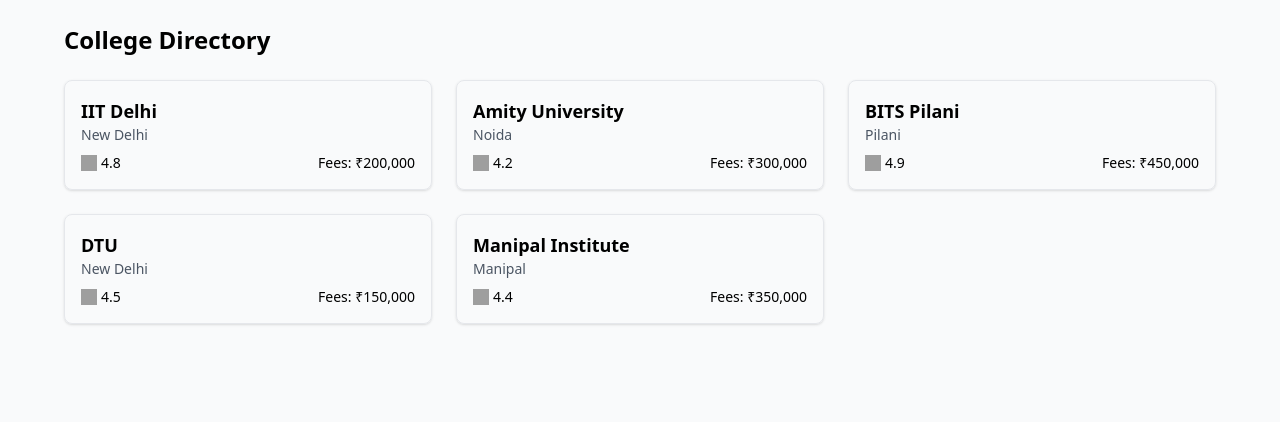
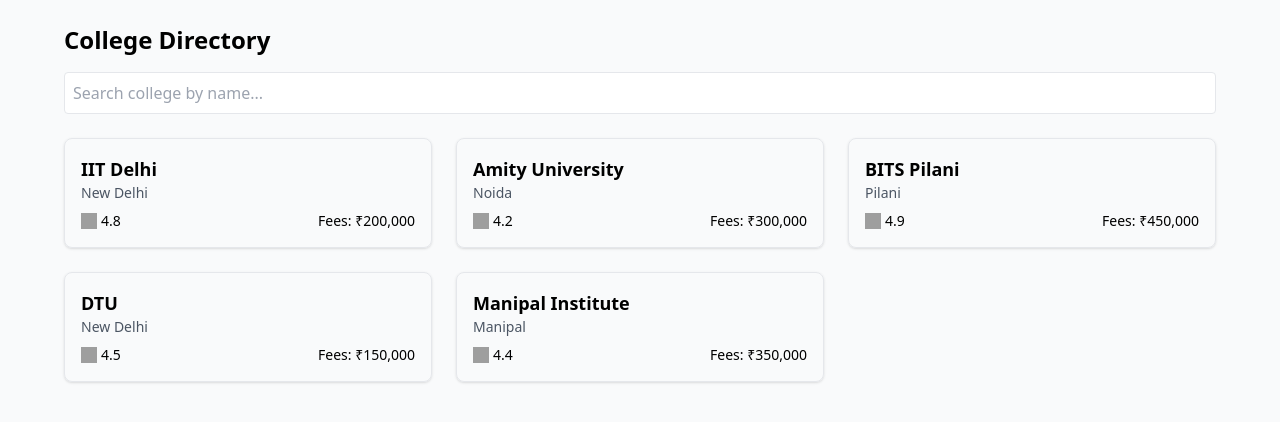
Before and after one commit to rachit012/The-College-Directory, a React (Vite) app: page / in a window 1280 px wide. Shown: the top 422 px of the page. Built offline with nearby package versions, Linux system fonts and the light colour scheme; grey boxes are pictures that could not be loaded.

Commit message:
added search feature

```diff
--- a/src/App.jsx
+++ b/src/App.jsx
@@ -1,16 +1,31 @@
+import { useState } from "react";
 import { colleges } from "./data/colleges";
 import CollegeCard from "./components/CollegeCard";
 
 export default function App() {
+  const [search, setSearch] = useState("");
+
+  const filteredColleges = colleges.filter(college =>
+    college.name.toLowerCase().includes(search.toLowerCase())
+  );
+
   return (
     <div className="min-h-screen bg-gray-50 p-6">
       <div className="max-w-6xl mx-auto">
-        <h1 className="text-2xl font-bold mb-6">
+        <h1 className="text-2xl font-bold mb-4">
           College Directory
         </h1>
 
+        <input
+          type="text"
+          placeholder="Search college by name..."
+          value={search}
+          onChange={e => setSearch(e.target.value)}
+          className="border p-2 rounded w-full mb-6"
+        />
+
         <div className="grid grid-cols-1 sm:grid-cols-2 lg:grid-cols-3 gap-6">
-          {colleges.map(college => (
+          {filteredColleges.map(college => (
             <CollegeCard key={college.id} college={college} />
           ))}
         </div>
```
